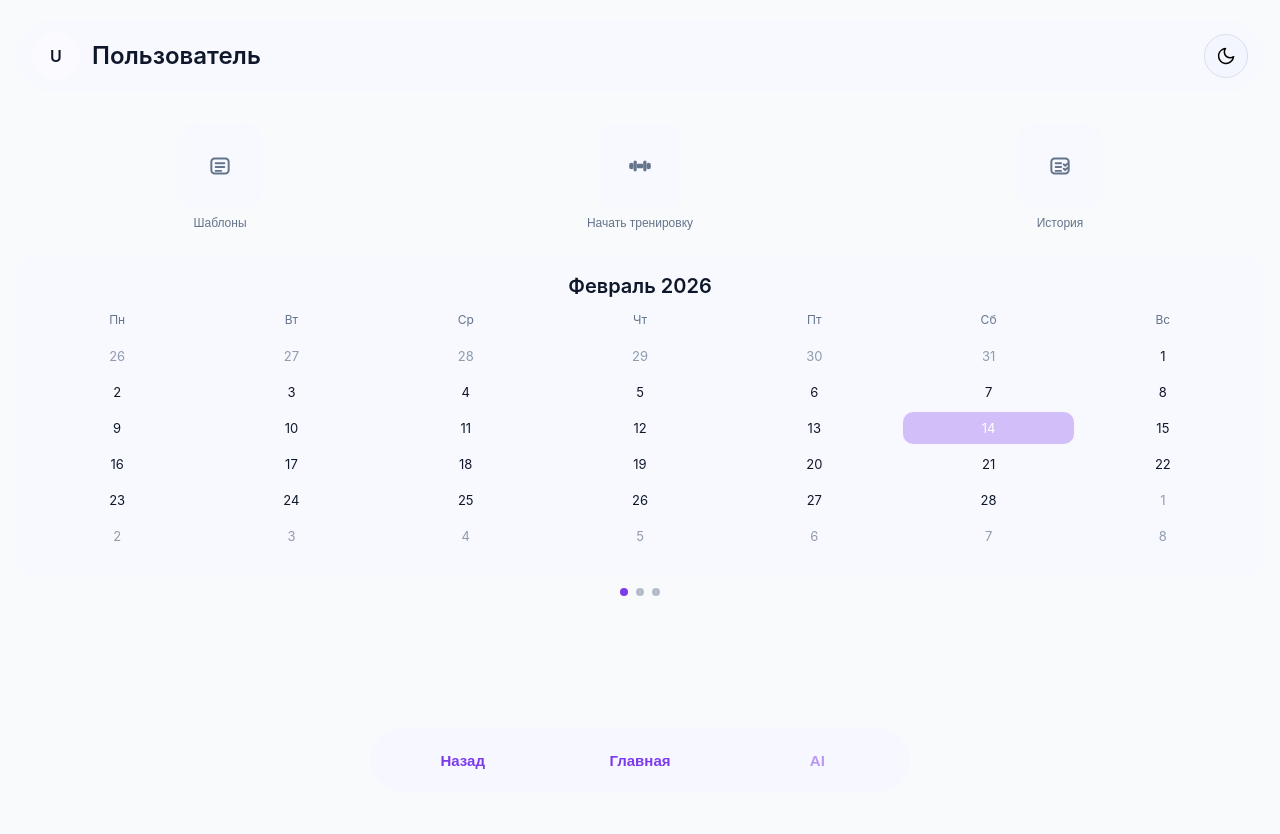
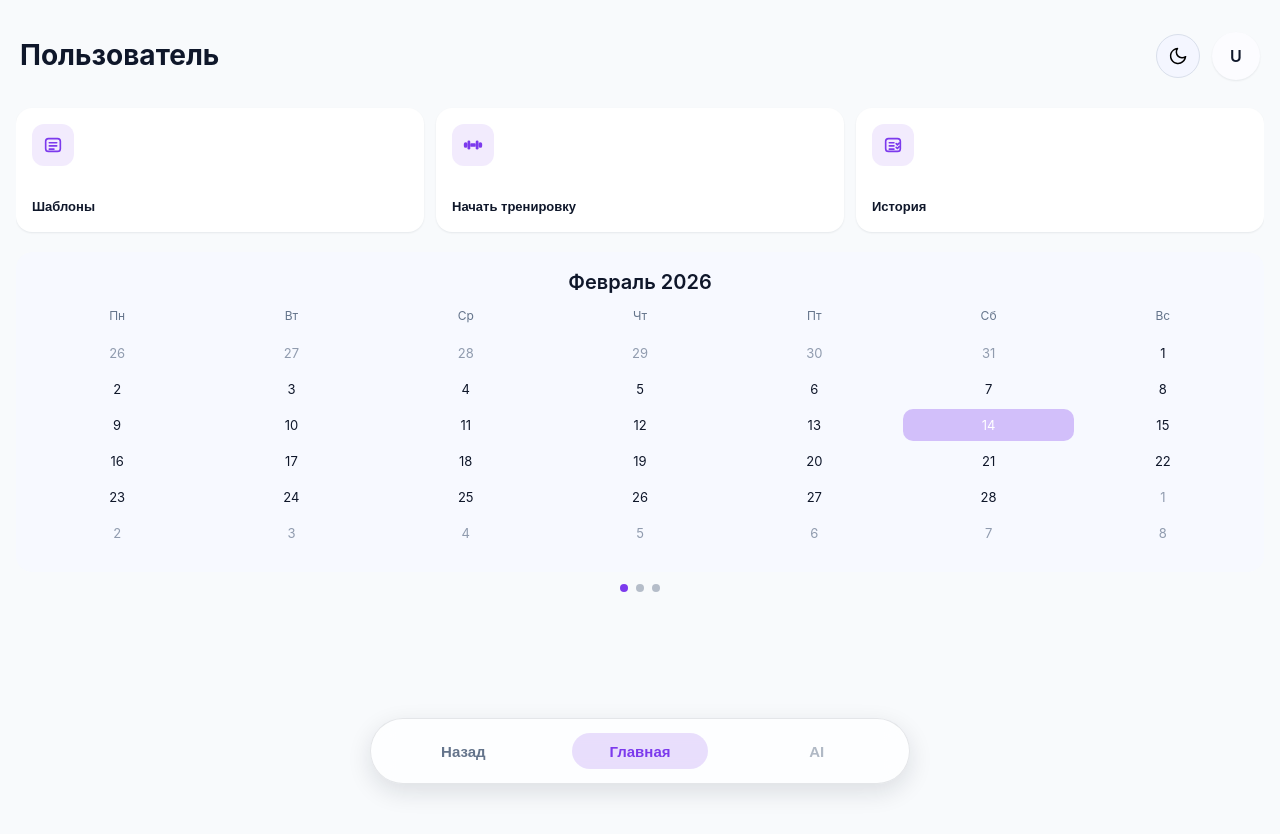
Before and after one commit to Vlad1m8r/dsport-ui, a React (Vite) app: page / in a window 1280 px wide. Shown: the top 834 px of the page. Built offline with nearby package versions, Linux system fonts and the light colour scheme; no server answers.

Commit message:
Редизайн главной страницы, шапки и нижней навигации

```diff
--- a/src/pages/HomePage.tsx
+++ b/src/pages/HomePage.tsx
@@ -36,6 +36,7 @@ export const HomePage = (): ReactElement => {
       />
 
       <div className="home-main">
+        <div className="home-main__section">
           <section className="home-actions" aria-label="Основные действия">
             <ActionTile
               icon={<TemplatesIcon className="home-action-tile__icon" />}
@@ -53,8 +54,11 @@ export const HomePage = (): ReactElement => {
               onClick={() => navigate("/workouts")}
             />
           </section>
+        </div>
 
+        <div className="home-main__section home-main__section--slider">
           <HomeSlider />
+        </div>
       </div>
     </section>
   );
--- a/src/widgets/home/ActionTile.tsx
+++ b/src/widgets/home/ActionTile.tsx
@@ -10,10 +10,12 @@ type ActionTileProps = {
 export const ActionTile = ({ icon, label, onClick, disabled = false }: ActionTileProps): ReactElement => {
   return (
     <button type="button" className="home-action-tile" onClick={onClick} disabled={disabled}>
-      <span className="home-action-tile__box" aria-hidden>
-        {icon}
+      <span className="home-action-tile__content">
+        <span className="home-action-tile__box" aria-hidden>
+          {icon}
+        </span>
+        <span className="home-action-tile__label">{label}</span>
       </span>
-      <span className="home-action-tile__label">{label}</span>
     </button>
   );
 };
--- a/src/widgets/home/UserHeader.tsx
+++ b/src/widgets/home/UserHeader.tsx
@@ -13,19 +13,21 @@ export const UserHeader = ({ displayName, photoUrl, initials }: UserHeaderProps)
 
   return (
     <header className="home-user-header" aria-label="Профиль пользователя">
-      {hasPhoto ? (
-        <img src={photoUrl} alt="" className="home-user-header__avatar-image" />
-      ) : (
-        <div className="home-user-header__avatar" aria-hidden>
-          {initials}
-        </div>
-      )}
       <div className="home-user-header__content">
         <p className="home-user-header__name" title={displayName}>
           {displayName}
         </p>
       </div>
-      <ThemeToggle />
+      <div className="home-user-header__actions">
+        <ThemeToggle />
+        {hasPhoto ? (
+          <img src={photoUrl} alt="" className="home-user-header__avatar-image" />
+        ) : (
+          <div className="home-user-header__avatar" aria-hidden>
+            {initials}
+          </div>
+        )}
+      </div>
     </header>
   );
 };
--- a/src/widgets/home/home.css
+++ b/src/widgets/home/home.css
@@ -4,25 +4,21 @@
 
   display: flex;
   flex-direction: column;
-  gap: var(--space-4);
-  height: calc(
-    100dvh - (var(--space-4) * 2) - var(--home-content-top) - var(--home-content-bottom) -
-      var(--safe-bottom) - 80px
-  );
+  gap: var(--space-5);
+  min-height: calc(100dvh - var(--home-content-top) - var(--home-content-bottom));
   overflow: hidden;
   overscroll-behavior: none;
   touch-action: pan-x;
-  padding-top: calc(var(--home-content-top) + var(--space-1));
-  padding-bottom: calc(80px + var(--safe-bottom) + var(--space-2));
+  padding-top: calc(var(--home-content-top) + var(--space-2));
+  padding-bottom: calc(96px + var(--safe-bottom) + var(--space-6));
 }
 
 .home-user-header {
   display: flex;
   align-items: center;
-  gap: var(--space-3);
-  padding: var(--space-3) var(--space-4);
-  border-radius: var(--radius-pill);
-  background: color-mix(in srgb, var(--surface-2) 68%, var(--surface));
+  justify-content: space-between;
+  gap: var(--space-4);
+  padding: var(--space-2) var(--space-1);
 }
 
 .home-user-header__content {
@@ -30,18 +26,25 @@
   min-width: 0;
 }
 
+.home-user-header__actions {
+  display: inline-flex;
+  align-items: center;
+  gap: var(--space-3);
+}
+
 .home-user-header__avatar,
 .home-user-header__avatar-image {
   width: 48px;
   height: 48px;
   border-radius: var(--radius-pill);
+  box-shadow: var(--shadow-sm);
 }
 
 .home-user-header__avatar {
   display: inline-flex;
   align-items: center;
   justify-content: center;
-  background: color-mix(in srgb, var(--surface) 60%, var(--surface-2));
+  background: color-mix(in srgb, var(--surface) 70%, var(--surface-2));
   color: var(--text);
   font-size: 16px;
   font-weight: 600;
@@ -50,9 +53,9 @@
 
 .home-user-header__name {
   margin: 0;
-  font-size: 24px;
-  line-height: 1.1;
-  font-weight: 600;
+  font-size: 28px;
+  line-height: 1.05;
+  font-weight: 700;
   color: var(--text);
   white-space: nowrap;
   overflow: hidden;
@@ -64,67 +67,85 @@
   flex-direction: column;
   flex: 1;
   min-height: 0;
-  gap: var(--space-4);
-  margin-top: var(--space-2);
-  justify-content: center;
+  gap: var(--space-5);
+}
+
+.home-main__section {
+  display: flex;
+  flex-direction: column;
+  gap: var(--space-3);
+}
+
+.home-main__section--slider {
+  flex: 1;
+  min-height: 0;
 }
 
 .home-actions {
   display: grid;
   grid-template-columns: repeat(3, minmax(0, 1fr));
   gap: var(--space-3);
-  margin-top: var(--space-2);
 }
 
 .home-action-tile {
   border: none;
   background: transparent;
   color: var(--text-muted);
+  padding: 0;
+  text-align: left;
+}
+
+.home-action-tile__content {
   display: flex;
   flex-direction: column;
-  align-items: center;
-  gap: var(--space-2);
-  padding: 0;
+  align-items: flex-start;
+  justify-content: space-between;
+  gap: var(--space-4);
+  min-height: 124px;
+  width: 100%;
+  border-radius: var(--radius-xl);
+  background: var(--surface);
+  box-shadow: var(--shadow-sm);
+  padding: var(--space-4);
 }
 
 .home-action-tile__box {
-  width: 84px;
-  aspect-ratio: 1;
-  border-radius: var(--radius-xl);
-  background: color-mix(in srgb, var(--surface-2) 72%, var(--surface));
+  width: 42px;
+  height: 42px;
+  border-radius: var(--radius-lg);
+  background: color-mix(in srgb, var(--accent) 10%, transparent);
   display: flex;
   align-items: center;
   justify-content: center;
 }
 
 .home-action-tile__label {
-  font-size: 12px;
+  font-size: 13px;
   line-height: 1.3;
-  text-align: center;
-  color: var(--text-muted);
+  font-weight: 600;
+  color: var(--text);
 }
 
 .home-action-tile__icon {
-  width: 26px;
-  height: 26px;
+  width: 22px;
+  height: 22px;
+  color: var(--accent);
   display: block;
 }
 
 .home-action-tile:active {
-  transform: scale(0.98);
-  opacity: 0.9;
+  transform: scale(0.95);
 }
 
 .home-action-tile:focus-visible {
   outline: 2px solid var(--accent);
   outline-offset: 2px;
-  border-radius: var(--radius-lg);
+  border-radius: var(--radius-xl);
 }
 
 @media (prefers-reduced-motion: no-preference) {
   .home-action-tile {
-    transition: transform var(--motion-fast) var(--ease-standard),
-      opacity var(--motion-fast) var(--ease-standard);
+    transition: transform var(--motion-fast) var(--ease-standard);
   }
 }
 
@@ -134,7 +155,6 @@
   gap: var(--space-3);
   flex: 1;
   min-height: 0;
-  margin-top: var(--space-2);
 }
 
 .home-slider__viewport {
@@ -245,7 +265,7 @@
   right: 0;
   bottom: 0;
   z-index: 30;
-  padding: var(--space-2) var(--space-4) calc(var(--safe-bottom) + var(--space-2));
+  padding: 0 var(--space-4) calc(var(--safe-bottom) + var(--space-4));
   background: transparent;
 }
 
@@ -257,7 +277,10 @@
   gap: var(--space-2);
   padding: var(--space-2);
   border-radius: var(--radius-pill);
-  background: color-mix(in srgb, var(--surface-2) 76%, var(--surface));
+  border: 1px solid color-mix(in srgb, var(--text) 10%, transparent);
+  background: color-mix(in srgb, var(--surface) 72%, transparent);
+  box-shadow: var(--shadow-md);
+  backdrop-filter: blur(12px) saturate(180%);
 }
 
 .footer-nav__button {
@@ -265,18 +288,34 @@
   border-radius: var(--radius-pill);
   border: none;
   background: transparent;
-  color: var(--accent);
+  color: var(--text-muted);
 }
 
 .footer-nav__button.ui-button,
 .footer-nav__button.ui-button--ghost {
   border: none;
-  color: var(--accent);
+  color: var(--text-muted);
   background: transparent;
 }
 
-.footer-nav__button--active {
+.footer-nav__button-label {
+  display: inline-flex;
+  align-items: center;
+  justify-content: center;
+  width: 100%;
+  min-height: 36px;
+  border-radius: var(--radius-pill);
+  padding: 0 var(--space-3);
+}
+
+.footer-nav__button--active,
+.footer-nav__button--active.ui-button,
+.footer-nav__button--active.ui-button--ghost {
   color: var(--accent);
+}
+
+.footer-nav__button--active .footer-nav__button-label {
+  background: color-mix(in srgb, var(--accent) 16%, transparent);
 }
 
 .footer-nav__button:disabled {
--- a/src/widgets/nav/FooterNav.tsx
+++ b/src/widgets/nav/FooterNav.tsx
@@ -22,17 +22,17 @@ export const FooterNav = (): ReactElement => {
     <nav className="footer-nav" aria-label="Нижняя навигация">
       <div className="footer-nav__inner">
         <Button variant="ghost" className="footer-nav__button" onClick={handleBack}>
-          Назад
+          <span className="footer-nav__button-label">Назад</span>
         </Button>
         <Button
           variant="ghost"
           className={`footer-nav__button ${isHome ? "footer-nav__button--active" : ""}`}
           onClick={() => navigate("/")}
         >
-          Главная
+          <span className="footer-nav__button-label">Главная</span>
         </Button>
         <Button variant="ghost" className="footer-nav__button" disabled>
-          AI
+          <span className="footer-nav__button-label">AI</span>
         </Button>
       </div>
     </nav>
```
Lines whose indentation alone changed are shown as unchanged.
